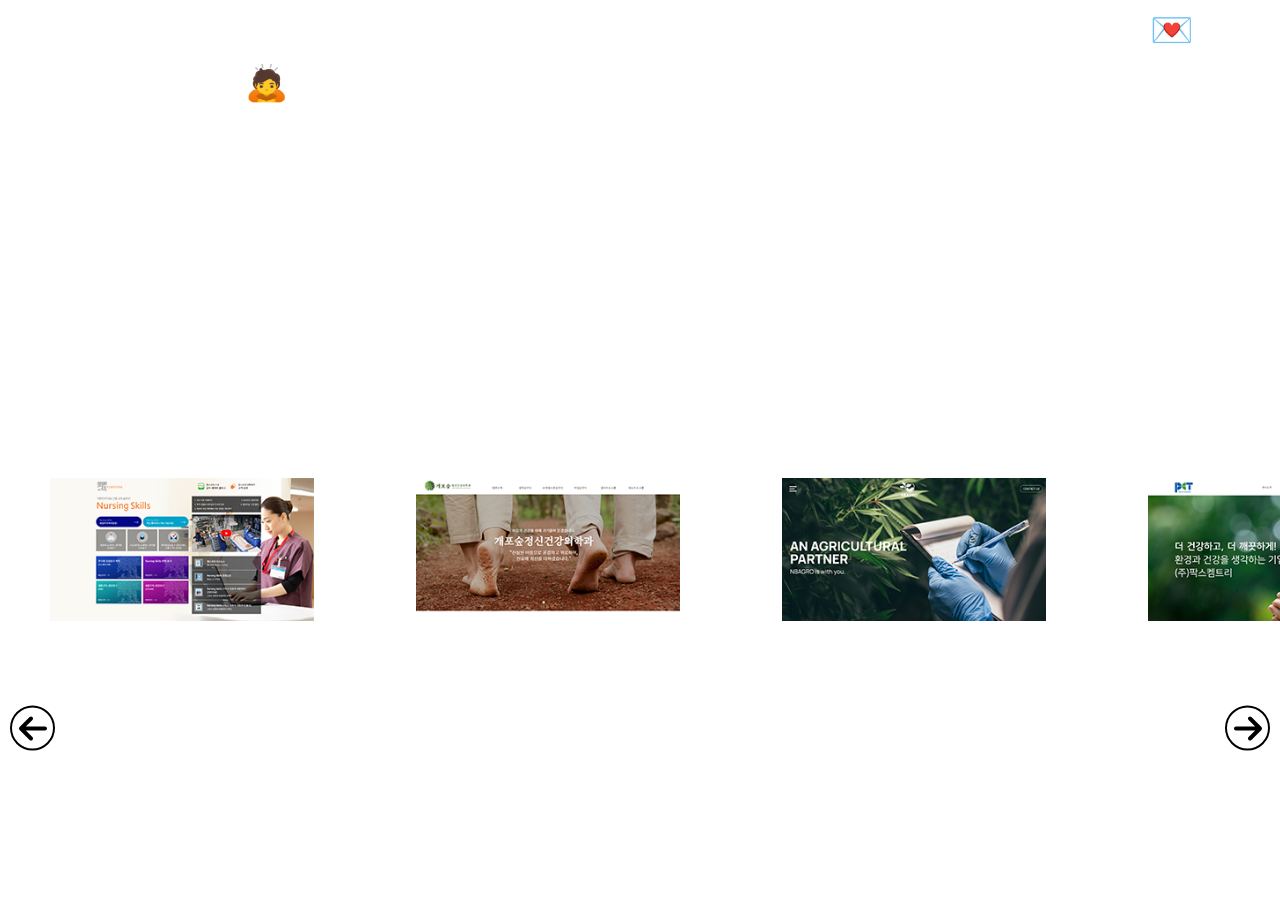
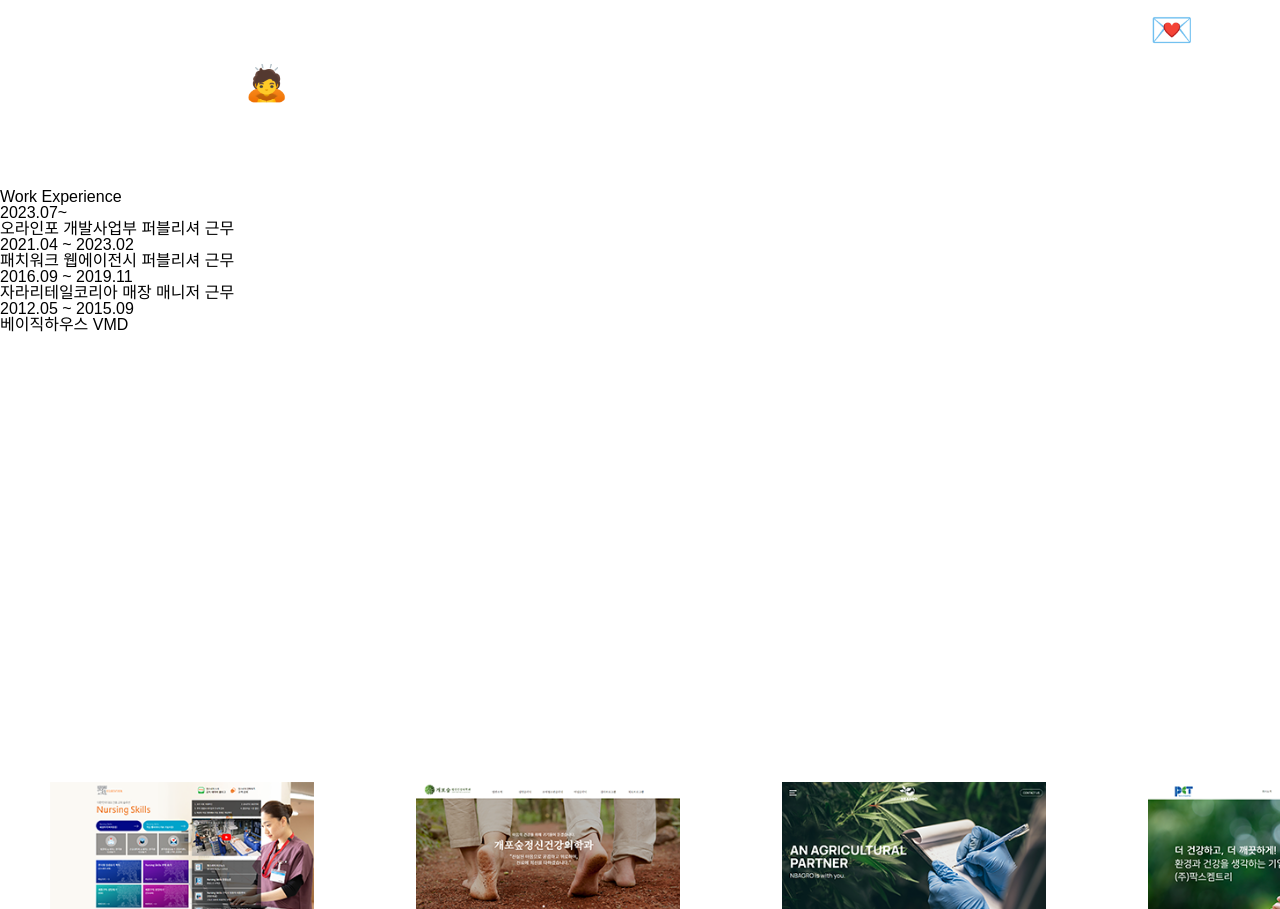
Before and after one commit to jieun4002/portfolio2, a plain HTML site: page index.html in a window 1280 px wide. Shown: the part 1161-2070 px from the top of the page. Drawn offline with nearby package versions, Linux system fonts and the light colour scheme; a web font is replaced by a local one.

Commit message:
경력사항 추가

```diff
--- a/index.html
+++ b/index.html
@@ -57,43 +57,42 @@
             </section>
 
             <!-- 경력사항  -->
-            <!-- <section id="career">
-                <div class="career-wrap">
-                    <p class="title">열매를 몸이 위하여서</p>
-                    <div class="career-box">
-                        <div class="card-list">
-                            <div class="card-content">
-                                <div class="card-title">(주)오라인포</div>
-                                <div class="card-period">2023.07~</div>
-                                <div class="cont-hover">
-                                    <div class="card-des">홈페이지 제작 및 유지보수</div>
+            <section id="career">
+                <p class="title">Work Experience</p>
+                <div class="inner">
+                    <ul>
+                        <li>
+                            <p class="year">2023.07~</p>
+                            <p>
+                                <span>오라인포</span>
+                                개발사업부 퍼블리셔 근무
+                            </p>
+                        </li>
+                        <li>
+                            <p class="year">2021.04 ~ 2023.02</p>
+                            <p>
+                                <span> 패치워크</span>
+                                웹에이전시 퍼블리셔 근무
+                            </p>
+                        </li>
+                        <li>
+                            <p class="year">2016.09 ~ 2019.11</p>
+                            <p>
+                                <span>자라리테일코리아</span>
+                                매장 매니저 근무
+                            </p>
+                        </li>
+                        <li>
+                            <p class="year">2012.05 ~ 2015.09</p>
+                            <p>
+                                <span>베이직하우스</span>
+                                VMD
+                            </p>
+                        </li>
+                    </ul>
+                </div>
+            </section>
 
-                                </div>
-                            </div>
-                        </div>
-                        <div class="card-list">
-                            <div class="card-content">
-                                <div class="card-title">(주)패치워크</div>
-                                <div class="card-period">2021.04~2023.02</div>
-                            </div>
-                        </div>
-                        <div class="card-list">
-                            <div class="card-content">
-                                <div class="card-title">회사명</div>
-                                <div class="card-period">2022-00-00</div>
-                                <div class="card-des">것은 얼마나 수 타오르고 열매를 몸이 위하여서.</div>
-                            </div>
-                        </div>
-                        <div class="card-list">
-                            <div class="card-content">
-                                <div class="card-title">회사명</div>
-                                <div class="card-period">2022-00-00</div>
-                                <div class="card-des">것은 얼마나 수 타오르고 열매를 몸이 위하여서.</div>
-                            </div>
-                        </div>
-                    </div>
-                </div>
-            </section> -->
             <section class="main-cont" id="project">
                 <h2 data-aos="fade-up" data-aos-duration="500">WEB project</h2>
                 <div class="slick">
```
